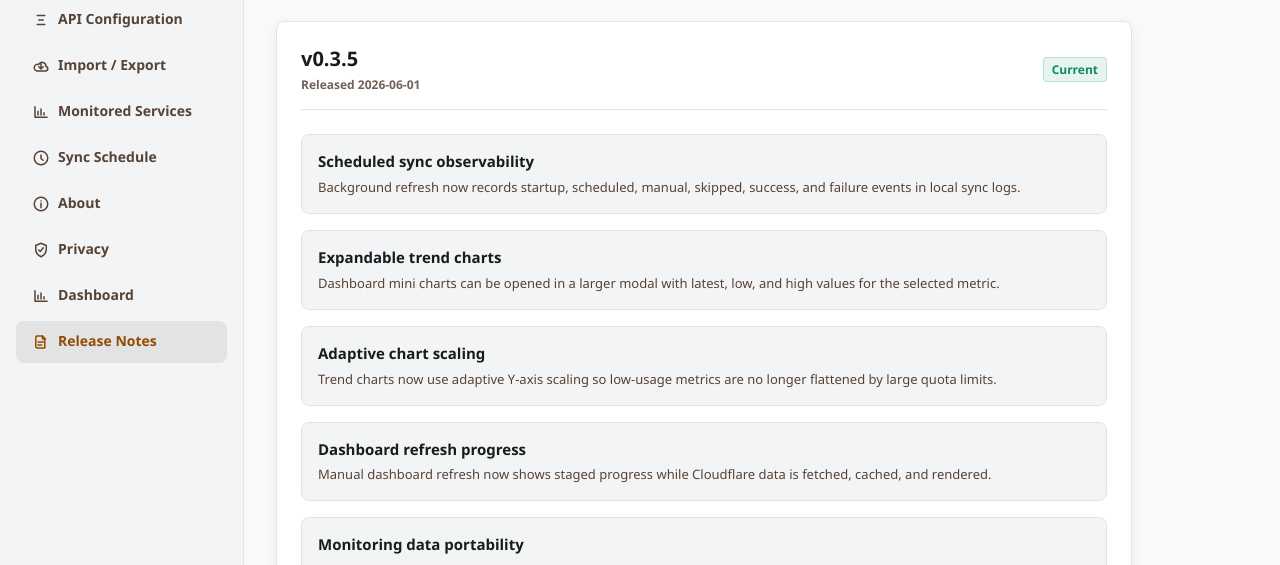
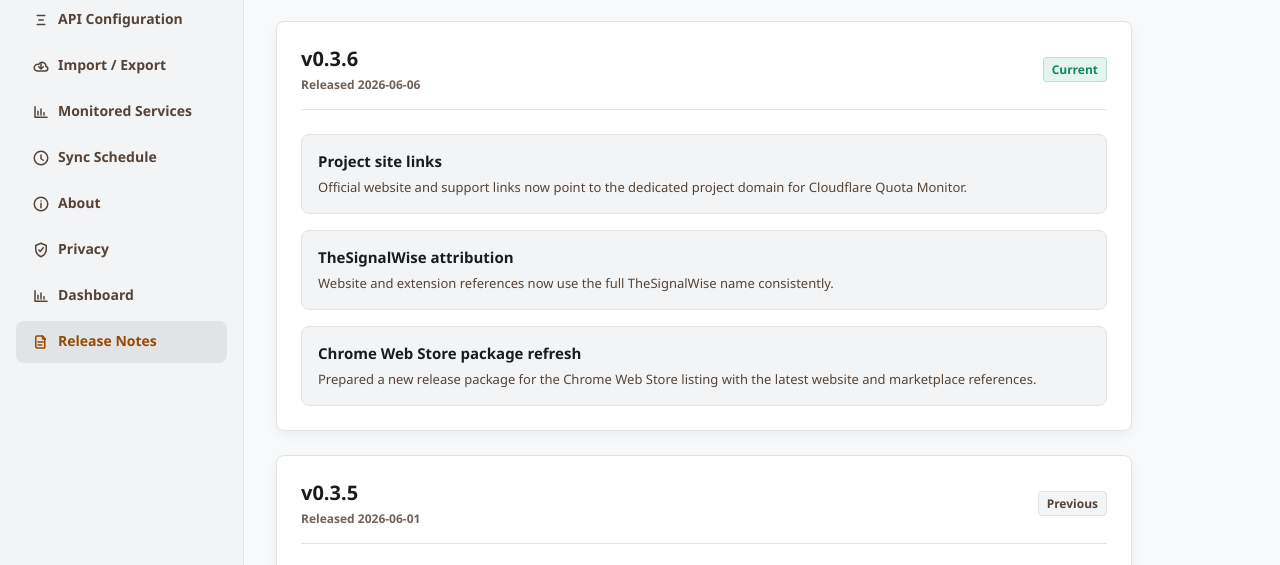
Before and after one commit to thesignalwise/cloudflare-quota-monitor, a browser extension: page release-notes.html in a window 1280 px wide. Shown: the part 107-672 px from the top of the page. Drawn offline with Linux system fonts and the light colour scheme.

Commit message:
Prepare Chrome Web Store 0.3.6 package

```diff
--- a/options.js
+++ b/options.js
@@ -19,7 +19,7 @@ document.addEventListener('DOMContentLoaded', () => {
   const syncLogRefreshBtn = document.getElementById('syncLogRefreshBtn');
   const hasChromeStorage = typeof chrome !== 'undefined' && chrome.storage && chrome.storage.local;
   const hasChromeRuntime = typeof chrome !== 'undefined' && chrome.runtime && chrome.runtime.sendMessage;
-  const manifest = typeof chrome !== 'undefined' && chrome.runtime && chrome.runtime.getManifest ? chrome.runtime.getManifest() : { version: '0.3.5' };
+  const manifest = typeof chrome !== 'undefined' && chrome.runtime && chrome.runtime.getManifest ? chrome.runtime.getManifest() : { version: '0.3.6' };
 
   const API_CAPABILITIES = [
     {
--- a/package.json
+++ b/package.json
@@ -1,6 +1,6 @@
 {
   "name": "cloudflare-quota-monitor",
-  "version": "0.3.5",
+  "version": "0.3.6",
   "private": true,
   "description": "Automated checks for the Cloudflare Free Quota Monitor extension.",
   "scripts": {
--- a/release-notes.html
+++ b/release-notes.html
@@ -14,7 +14,7 @@
         <img class="brand-logo" src="icons/icon48.png" alt="" />
         <div class="brand-copy">
           <h1 class="brand-title">Quota Monitor</h1>
-          <p class="brand-subtitle"><span id="sidebarVersion">v0.3.5</span> · Extension settings</p>
+          <p class="brand-subtitle"><span id="sidebarVersion">v0.3.6</span> · Extension settings</p>
         </div>
       </div>
       <nav class="settings-nav-list" aria-label="Settings sections">
@@ -45,7 +45,7 @@
         </div>
         <div class="heading-actions">
           <span class="summary-badge">Current</span>
-          <span class="summary-badge" id="headerVersion">v0.3.5</span>
+          <span class="summary-badge" id="headerVersion">v0.3.6</span>
         </div>
       </section>
 
@@ -53,10 +53,34 @@
         <section class="settings-card release-card" id="release-notes">
           <div class="settings-card__header">
             <div>
+              <h3>v0.3.6</h3>
+              <p class="release-date">Released 2026-06-06</p>
+            </div>
+            <span class="status-badge is-good">Current</span>
+          </div>
+          <div class="release-list">
+            <article>
+              <strong>Project site links</strong>
+              <p>Official website and support links now point to the dedicated project domain for Cloudflare Quota Monitor.</p>
+            </article>
+            <article>
+              <strong>TheSignalWise attribution</strong>
+              <p>Website and extension references now use the full TheSignalWise name consistently.</p>
+            </article>
+            <article>
+              <strong>Chrome Web Store package refresh</strong>
+              <p>Prepared a new release package for the Chrome Web Store listing with the latest website and marketplace references.</p>
+            </article>
+          </div>
+        </section>
+
+        <section class="settings-card release-card">
+          <div class="settings-card__header">
+            <div>
               <h3>v0.3.5</h3>
               <p class="release-date">Released 2026-06-01</p>
             </div>
-            <span class="status-badge is-good">Current</span>
+            <span class="status-badge">Previous</span>
           </div>
           <div class="release-list">
             <article>
```
Also changed, not shown: about.html (+3 -3 lines), dashboard.html (+1 -1 lines), options.html (+2 -2 lines), privacy.html (+2 -2 lines), schedule.html (+2 -2 lines), services.html (+2 -2 lines), tests/extension.test.js (+2 -2 lines), webdav.html (+2 -2 lines), manifest.json.
